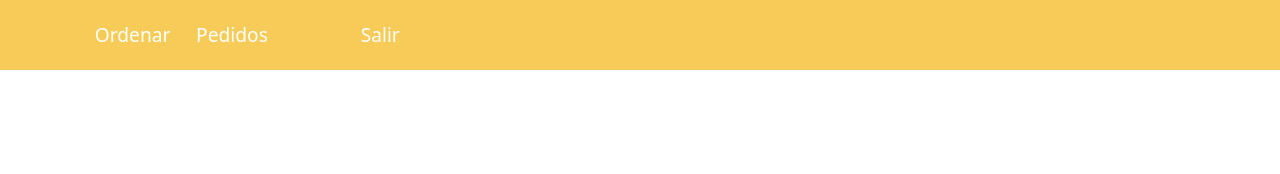
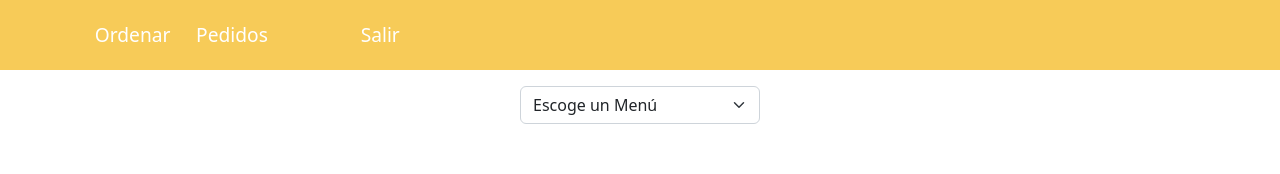
Before and after one commit to jelimarl/burger-queen-api-client, a React (Vite) app in the folder burger-queen/: page /waiter in a window 1280 px wide. Shown: the top 174 px of the page. Built offline with nearby package versions, Linux system fonts and the light colour scheme.

Commit message:
Selector de menú para odenar

```diff
--- /dev/null
+++ b/burger-queen/src/components/orders.jsx
@@ -0,0 +1,28 @@
+import React from "react";
+import Form from "react-bootstrap/Form";
+import '../styles/orders.css'
+
+function Order() {
+
+  function handleChange(event) {
+    if (event.target.value === 'Desayuno') {
+      console.log('Desayunos')
+    }
+    else {
+      console.log('Almuerzos')
+    }
+  }
+
+  return (
+
+    <Form className="select-menu">
+      <Form.Select onChange={handleChange}>
+        <option>Escoge un Menú</option>
+        <option value='Desayuno'>Desayuno</option>
+        <option value='Almuerzo'>Almuerzo</option>
+      </Form.Select>
+    </Form>
+  )
+}
+
+export { Order }
--- /dev/null
+++ b/burger-queen/src/styles/orders.css
@@ -0,0 +1,4 @@
+.select-menu {
+  margin-top: 1rem;
+  width: 15rem;
+}
--- a/burger-queen/src/views/waiterView.jsx
+++ b/burger-queen/src/views/waiterView.jsx
@@ -1,11 +1,16 @@
 import React from "react";
 import { HeaderWaiter } from "../components/headerWaiter"
+import { Order } from "../components/orders"
+import '../styles/adminView.css'
 
 function WaiterView() {
   return (
     <div>
       <HeaderWaiter />
 
+      <div className="adminView">
+        <Order />
+      </div>
     </div>
   )
 }
```
